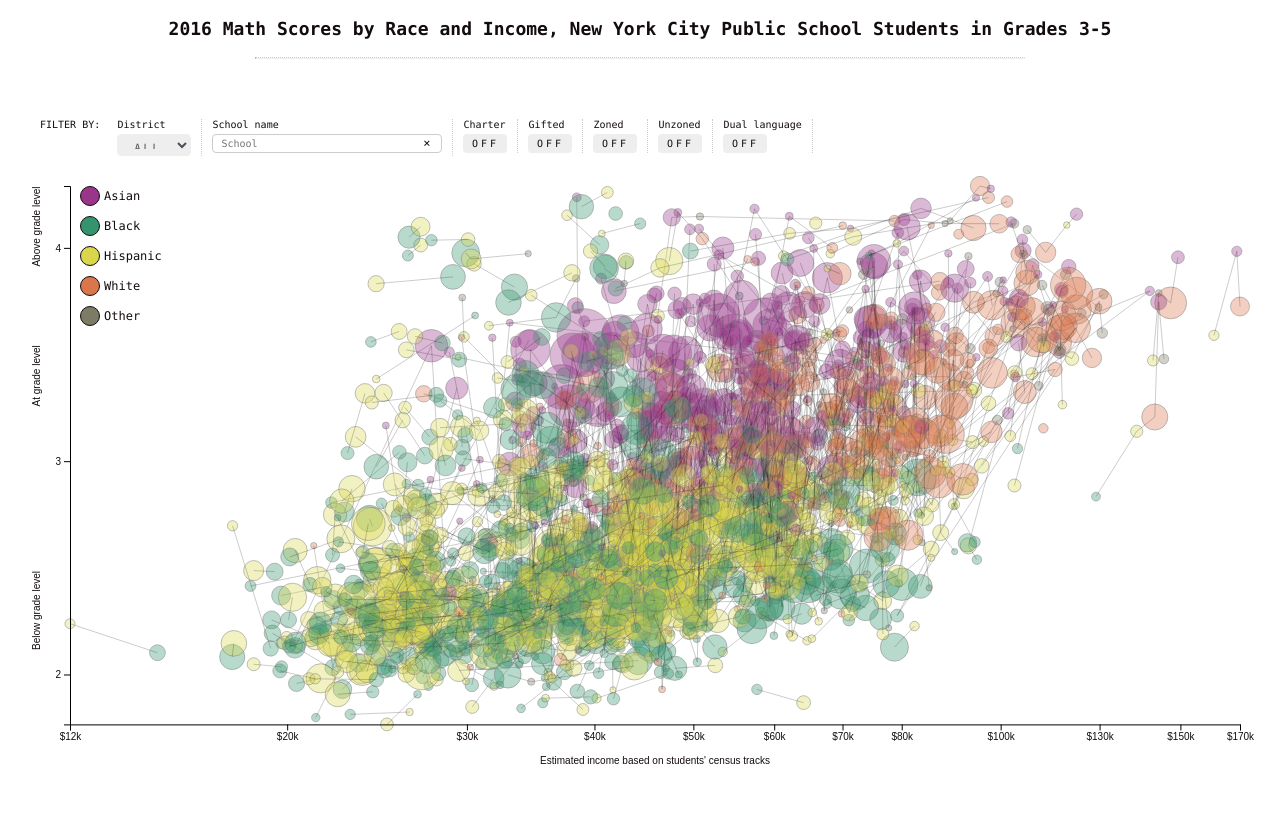
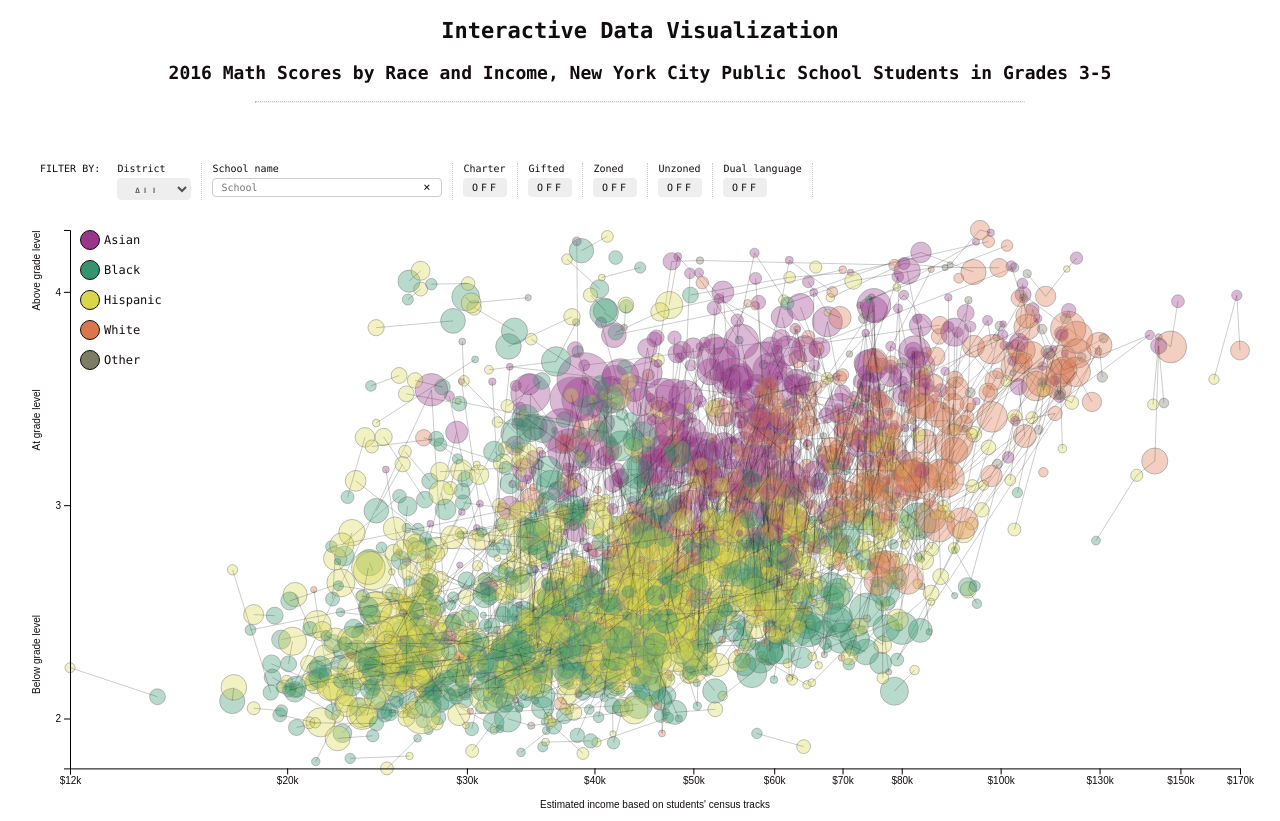
Before and after one commit to TheCenterforNewYorkCityAffairs/Schools-Chart-Version-2, a website with bundled scripts: page index.html in a window 1280 px wide. Before the commit the page ends 800 px from the top, so only its background shows below. Built offline with nearby package versions, Linux system fonts and the light colour scheme.

Commit message:
Add New Title

```diff
--- a/index.html
+++ b/index.html
@@ -2,10 +2,11 @@
 <html >
 <head>
   <meta charset="UTF-8">
-  <title>Math, Money, and Race</title>
+  <title>Interactive Data Visualization</title>
   <link rel="stylesheet" href="css/style.css">
 </head>
 <body>
+  <h2 style="font-size: 22px;"">Interactive Data Visualization</h2>
   <h3 style="font-size: 18px;">2016 Math Scores by Race and Income, New York City Public School Students in Grades 3-5</h3>
   <hr>
   <div id="no-chart"><p>Please visit this page on a larger display to view the visualization.</p></div>
```
